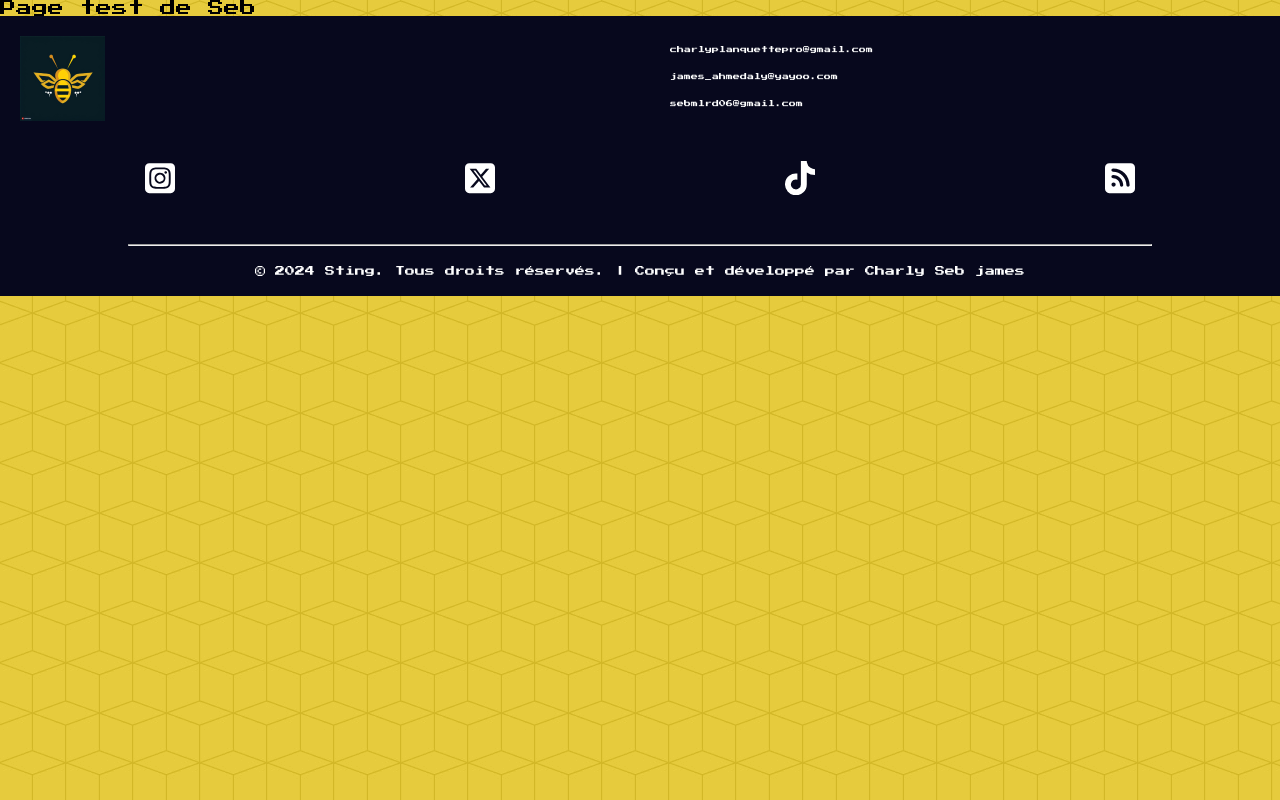
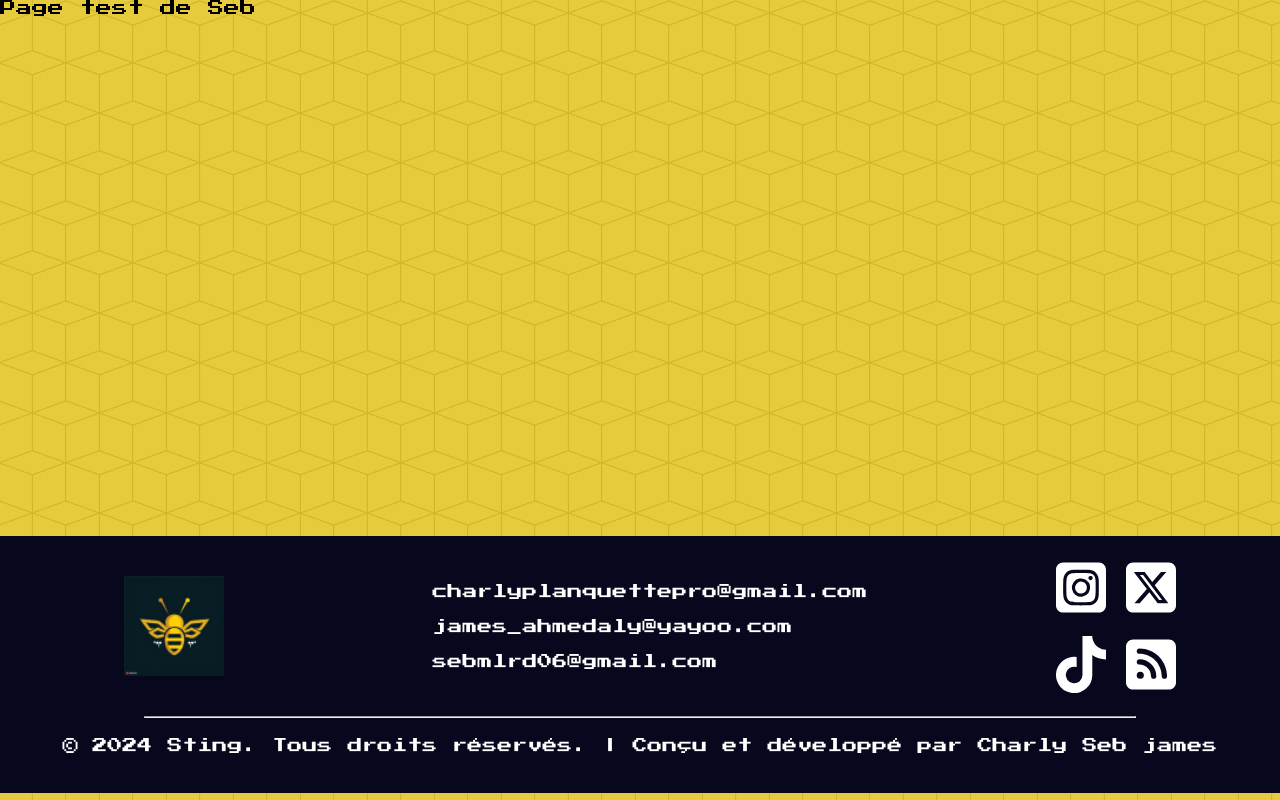
Before and after one commit to charlydrax/Sting, a React (Create React App) app: page /page-test-seb in a window 1280 px wide. Built offline with nearby package versions, Linux system fonts and the light colour scheme.

Commit message:
footer last S

```diff
--- a/src/App.js
+++ b/src/App.js
@@ -7,6 +7,7 @@ import Nav from "./components/nav/Nav"
 import Charly from "./pages/Test/Charly/Charly"
 import Seb from "./pages/Test/Seb/Seb"
 import James from "./pages/Test/James/James"
+import Footer from "./components/footer/Footer"
 
 export default function App() {
     return(
@@ -21,6 +22,7 @@ export default function App() {
             <Route path='/page-test-seb' element={<Seb />} />
             <Route path='/page-test-james' element={<James />} />
         </Routes>
+        <Footer />
         </>
     )
 };
--- a/src/components/footer/Footer.jsx
+++ b/src/components/footer/Footer.jsx
@@ -5,39 +5,71 @@ import  logoSting  from "../../style/img/logo-sting.png"
 
 const FooterContainer = styled.footer`
     background: ${colors.colorFooter};
-    width: 100%;
+    width: 100vw;
+    padding: 20px;
+    margin-top: 520px;
 `
 const ContentLink = styled.div`
     display: grid;
-    grid-template-rows: 1fr 0.5fr;
-    grid-template-columns: 1fr 1fr;
+    grid-template-rows: 1fr 1fr 0.5fr;
+    grid-template-columns: 1fr;
     gap: 20px;
 
     img{
-        margin: 20px;
+        margin: auto;
+    }
+
+    @media screen and (min-width:981px){
+        display: flex;
+        justify-content: space-around;
+        align-items: center;
+
+        img{
+            width:100px;
+            margin: 20px;
+        }
     }
 `
 const ContentSocial = styled.div`
     display: flex;
     justify-content: space-around;
     grid-column: 1/3;
+
+    @media screen and (min-width:981px){
+        display: grid;
+        grid-template-columns: 1fr 1fr;
+        gap:20px;
+    }
 `
 const LinkMail = styled.div`
+    grid-row: 2/3;
     display: flex;
     flex-direction: column;
-    margin:20px
+    text-align: center;
+
+    @media screen and (min-width:981px){
+        text-align: start;
+    }
 `
 const MailEmploye = styled(Link)`
     color: white;
     text-decoration: none;
     font-size: 7px;
     margin-block:10px;
+
+    @media screen and (min-width:981px){
+        font-size: 15px;
+    }
 `
 const LegalMention = styled.p`
     color: white;
     text-align: center;
     padding: 20px;
    font-size: 10px;
+
+    @media screen and (min-width:981px){
+        font-size: 15px;
+    }
 `
 const Stick = styled.hr`
     margin-inline: 10%;
@@ -45,6 +77,9 @@ const Stick = styled.hr`
 `
 const SocialLink = styled(Link)`
     width: 30px;
+    @media screen and (min-width:981px){
+        width: 50px;
+    }
 `
 
 function Footer (){
--- a/src/pages/Test/Seb/Seb.jsx
+++ b/src/pages/Test/Seb/Seb.jsx
@@ -1,10 +1,8 @@
-import Footer from '../../../components/footer/Footer.jsx';
 function Seb (){
 
     return (
         <div>
             <p>Page test de Seb</p>
-            <Footer />
         </div>
 
     )
```
Also changed, not shown: src/style/css/app.css (line endings or trailing spaces).
